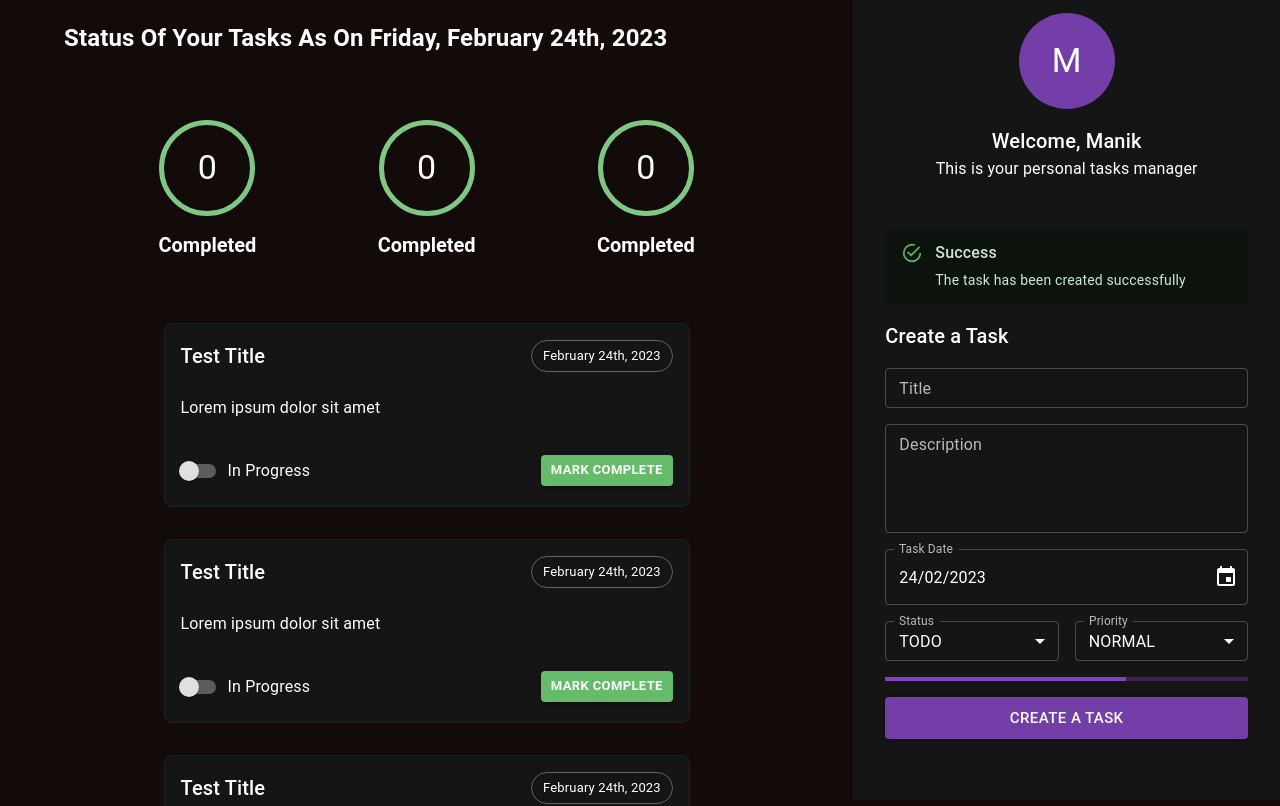
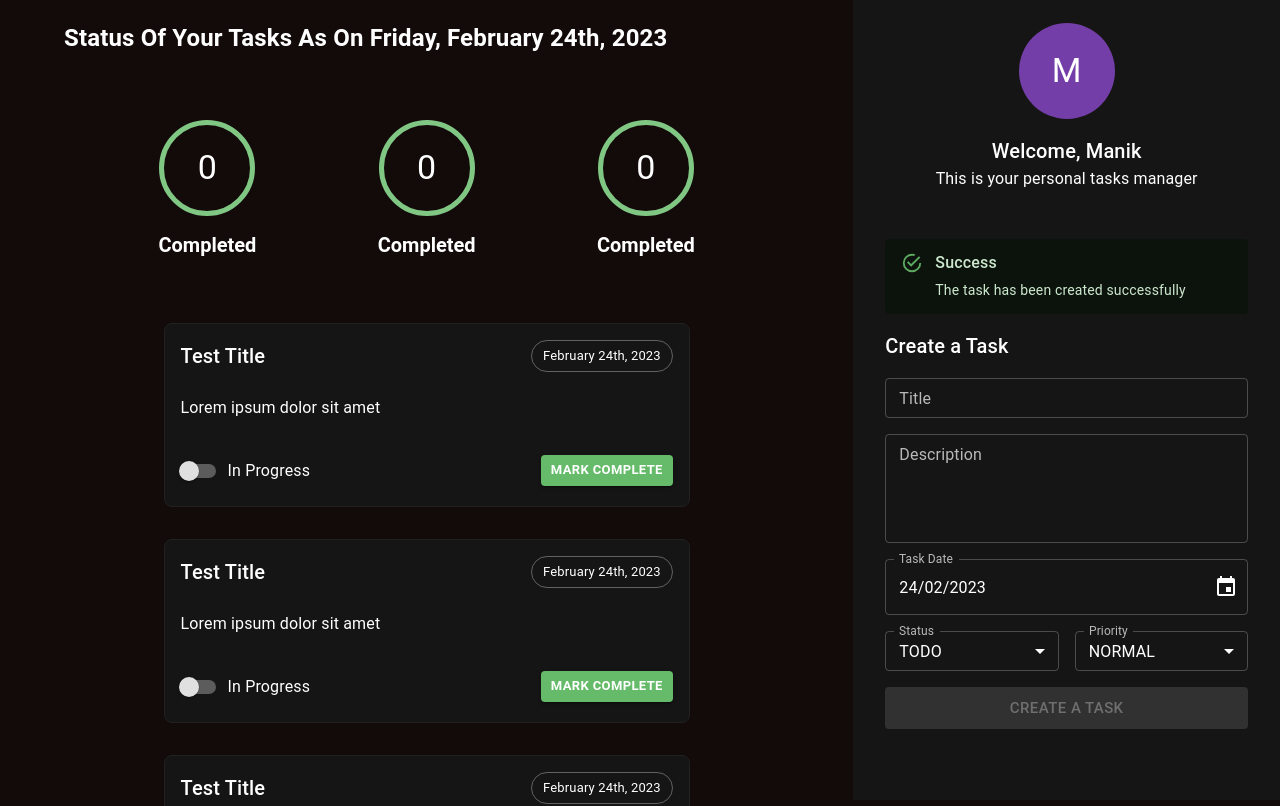
Before and after one commit to AlexMamani85/todo_react, a React (Create React App) app: page / in a window 1280 px wide. Shown: the top 806 px of the page. Built offline with nearby package versions, Linux system fonts and the light colour scheme.

Commit message:
CHORE: managing Loading States

```diff
--- a/src/components/createTaskForm/createTaskForm.tsx
+++ b/src/components/createTaskForm/createTaskForm.tsx
@@ -68,13 +68,16 @@
         <Stack sx={{ width: '100%' }} spacing={2} >
           <TaskTitleField
             onChange={(e) => setTitle(e.target.value)}
+            disabled={createTaskMutation.isLoading}
           />
           <TaskDescriptionField
             onChange={(e) => setDescription(e.target.value)}
+            disabled={createTaskMutation.isLoading}
           />
           <TaskDateField
             value={date}
             onChange={(date) => setDate(date)}
+            disabled={createTaskMutation.isLoading}
           />
 
           <Stack
@@ -86,6 +89,7 @@
               label="Status"
               name="status"
               value={status}
+              disabled={createTaskMutation.isLoading}
               onChange={(e) => setStatus(
                 e.target.value as string)
               }
@@ -103,6 +107,7 @@
             <TaskSelectField
               label="Priority"
               name="priority"
+              disabled={createTaskMutation.isLoading}
               value={priority}
               onChange={(e) =>
                 setPriority(e.target.value as string)
@@ -123,8 +128,16 @@
               ]}
             />
           </Stack>
-          <LinearProgress />
+          {createTaskMutation.isLoading && <LinearProgress />}
+
           <Button
+            disabled={
+              !title ||
+              !description ||
+              !date ||
+              !status ||
+              !priority
+            }
             onClick={createTaskHandler}
             variant='contained'
             size='large'
```
